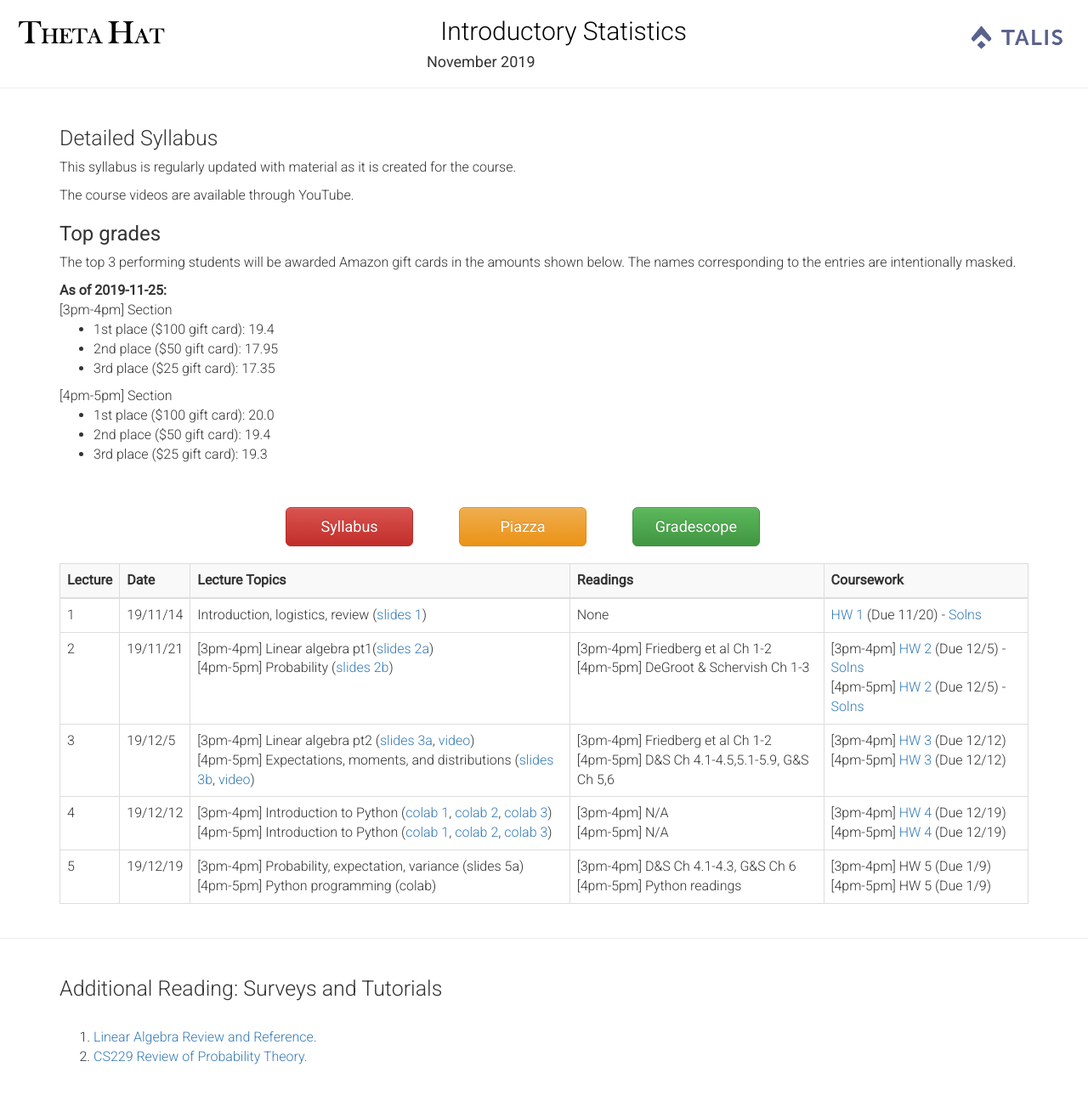
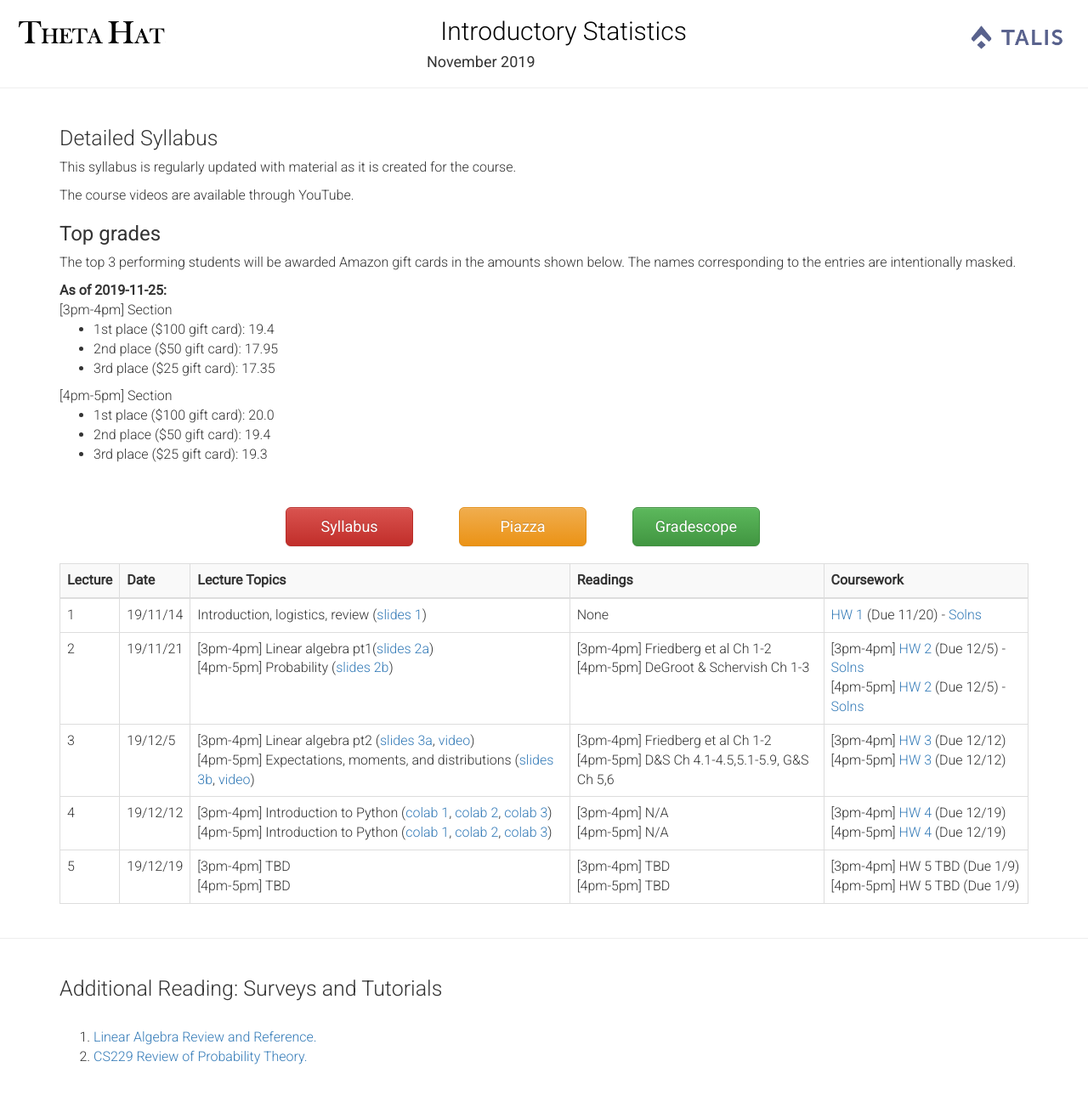
Before and after one commit to talisstats/talisstats.github.io, a Jekyll site: the page syllabus.html, which Jekyll copies as it is, in a window 1280 px wide. Shown: the whole page at 85% size. Built offline with Jekyll 4.4.1, drawn with Linux system fonts in a browser that asks for light colours; nearby versions of some CDN libraries.

Commit message:
Updates syllabus

```diff
--- a/syllabus.html
+++ b/syllabus.html
@@ -154,16 +154,16 @@
     <td>5</td>
     <td> 19/12/19 </td>
     <td>
-       [3pm-4pm] Probability, expectation, variance (slides 5a) </br>
-       [4pm-5pm] Python programming (colab)
+       [3pm-4pm] TBD </br>
+       [4pm-5pm] TBD
     </td>
     <td>
-      [3pm-4pm] D&S Ch 4.1-4.3, G&S Ch 6 </br>
-      [4pm-5pm] Python readings </br>
+      [3pm-4pm] TBD </br>
+      [4pm-5pm] TBD </br>
     </td>
     <td>
-      [3pm-4pm] HW 5 (Due 1/9) </br>
-      [4pm-5pm] HW 5 (Due 1/9)
+      [3pm-4pm] HW 5 TBD (Due 1/9) </br>
+      [4pm-5pm] HW 5 TBD (Due 1/9)
     </td>
   </tr>
 
```
